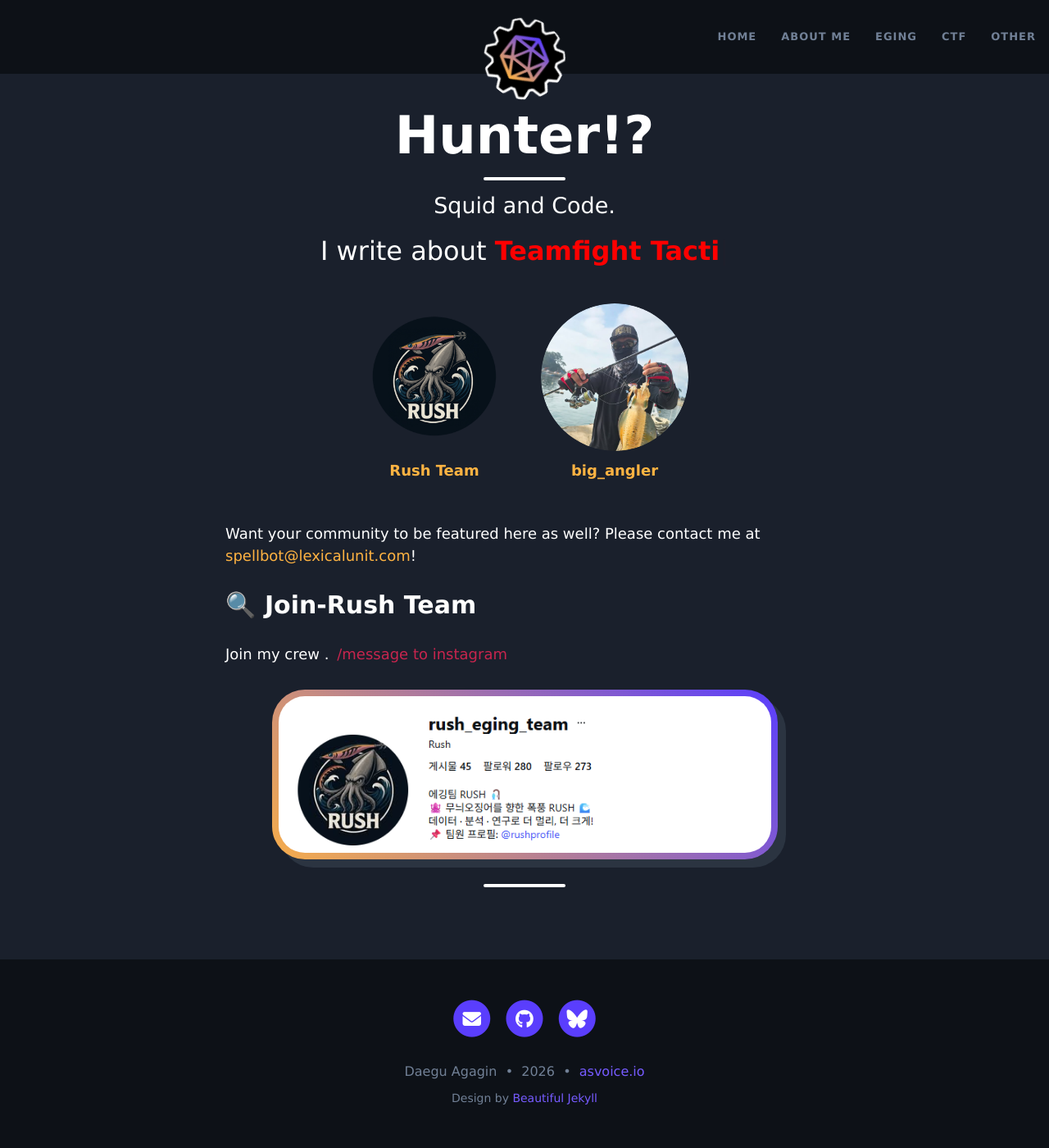
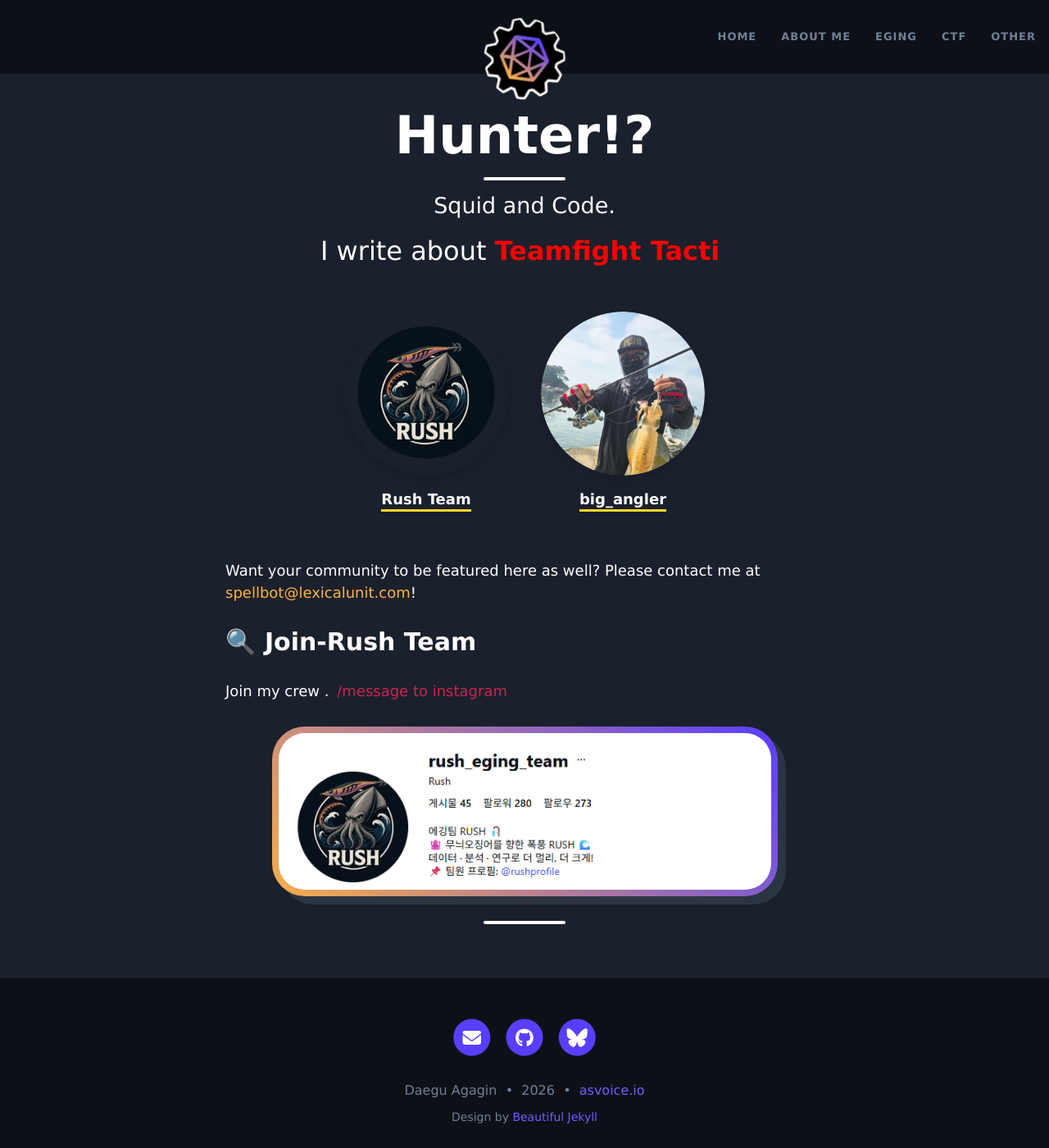
Before and after one commit to asvoice/asvoice.github.io, a Jekyll site: the page index.html, which Jekyll copies as it is, in a window 1280 px wide and 1400 px high. Shown: the whole window at 82% size. Built offline with Jekyll 4.4.1, drawn with Linux system fonts in a browser that asks for light colours.

Commit message:
Update index.html

```diff
--- a/index.html
+++ b/index.html
@@ -130,26 +130,36 @@
   .custom-profile-section {
     display: flex;
     justify-content: center;
+    align-items: flex-start; /* 상단 기준 정렬로 높낮이 맞춤 */
     gap: 40px;
-    padding: 20px 0;
+    padding: 30px 0;
     text-align: center;
   }
+  .profile-item {
+    width: 200px;
+  }
   .profile-item img {
-    width: 180px !important;
-    height: 180px !important;
-    object-fit: cover;
+    /* 강제로 200x200 고정 및 잘림 방지 */
+    width: 200px !important;
+    height: 200px !important;
+    object-fit: cover !important;
     border-radius: 50%;
     display: block;
-    margin: 0 auto 10px;
-    transition: transform 0.3s;
+    margin: 0 auto 15px;
+    box-shadow: 0 4px 8px rgba(0,0,0,0.1); /* 미세한 그림자로 크기감 통일 */
   }
-  .profile-item img:hover {
-    transform: scale(1.05);
-  }
-  /* 노란색 포인트를 살리기 위해 기존 테마의 a 태그 스타일을 유지합니다 */
   .profile-item a {
     font-weight: bold;
-    display: inline-block;
+    text-decoration: none;
+    color: inherit;
+    /* 노란색 포인트 강제 생성 */
+    border-bottom: 3px solid #f9d923;
+    padding-bottom: 2px;
+    transition: all 0.2s;
+  }
+  .profile-item a:hover {
+    background-color: #f9d923; /* 마우스 올리면 배경까지 노랗게 */
+    color: #000;
   }
 </style>
 
```
